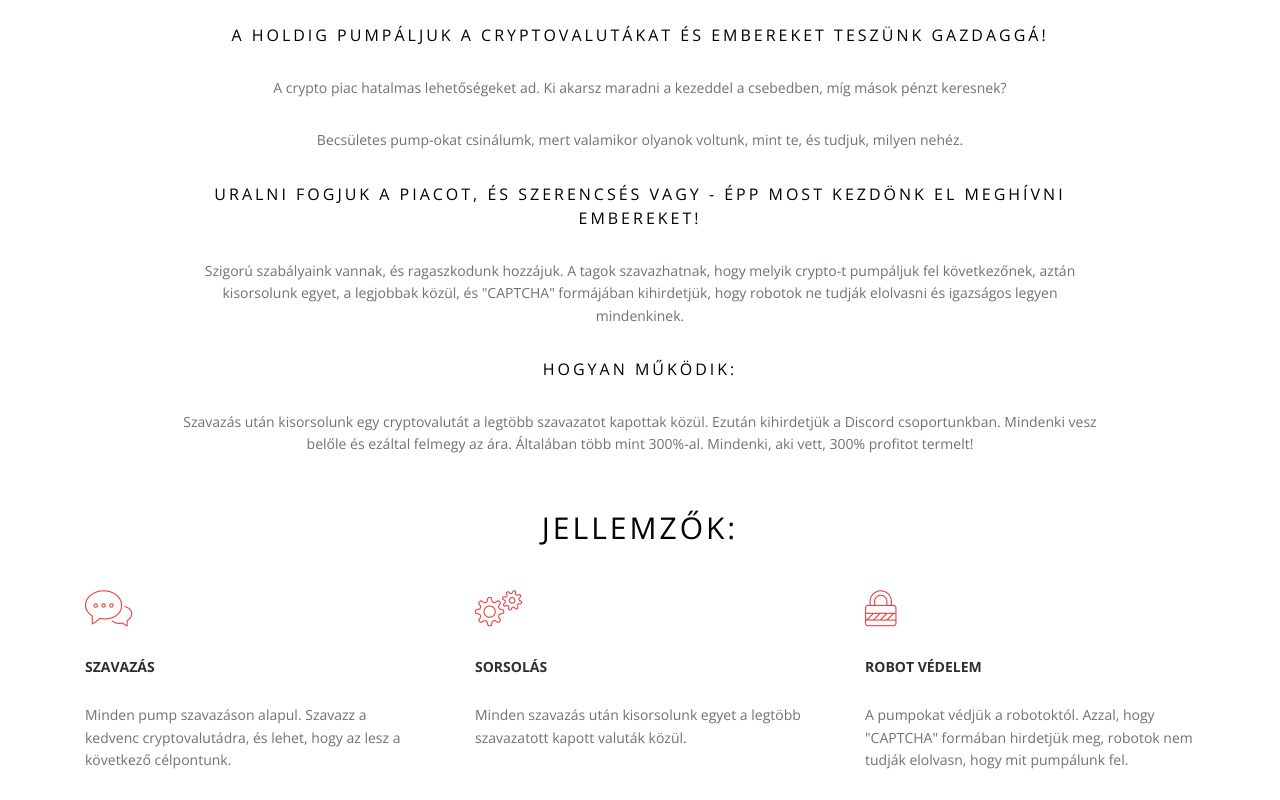
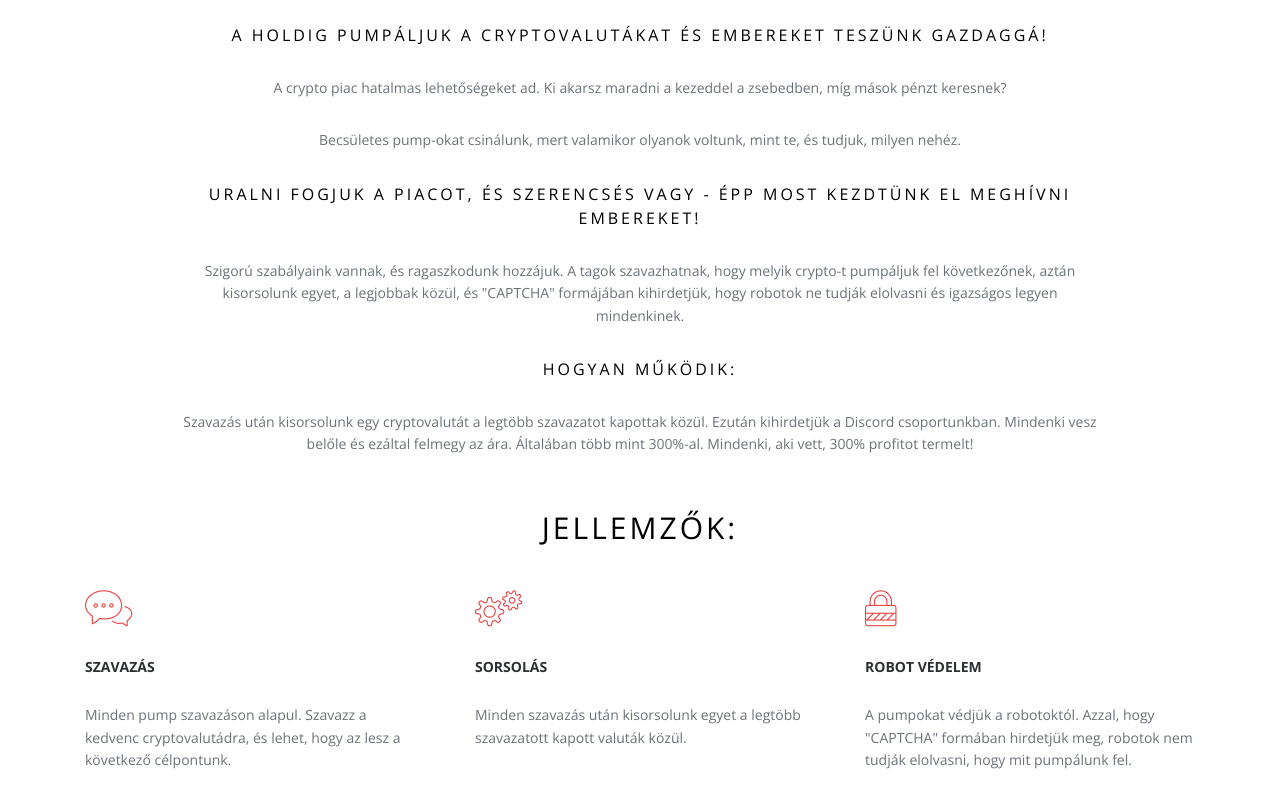
Before and after one commit to BatorGG/PumpCoinMultiLanguage, a plain HTML site: page indexhu.html in a window 1280 px wide. Shown: the part 980-1780 px from the top of the page. Drawn offline with nearby package versions, Linux system fonts and the light colour scheme; files whose address does not match are found by name.

Commit message:
Add files via upload

```diff
--- a/indexhu.html
+++ b/indexhu.html
@@ -81,9 +81,9 @@
       <div class="group-text text-center">
         <h1>Rólunk</h1>
 		<h2>A holdig pumpáljuk a cryptovalutákat és embereket teszünk gazdaggá!</h2>
-		<p>A crypto piac hatalmas lehetőségeket ad. Ki akarsz maradni a kezeddel a csebedben, míg mások pénzt keresnek?</p>
-		<p>Becsületes pump-okat csinálumk, mert valamikor olyanok voltunk, mint te, és tudjuk, milyen nehéz.</p>
-		<h2>Uralni fogjuk a piacot, és szerencsés vagy - épp most kezdönk el meghívni embereket!</h2>
+		<p>A crypto piac hatalmas lehetőségeket ad. Ki akarsz maradni a kezeddel a zsebedben, míg mások pénzt keresnek?</p>
+		<p>Becsületes pump-okat csinálunk, mert valamikor olyanok voltunk, mint te, és tudjuk, milyen nehéz.</p>
+		<h2>Uralni fogjuk a piacot, és szerencsés vagy - épp most kezdtünk el meghívni embereket!</h2>
 		<p>Szigorú szabályaink vannak, és ragaszkodunk hozzájuk. A tagok szavazhatnak, hogy melyik crypto-t pumpáljuk fel következőnek, aztán kisorsolunk egyet, a legjobbak közül, és "CAPTCHA" formájában kihirdetjük, hogy robotok ne tudják elolvasni és igazságos legyen mindenkinek.</p>
 		<h2>Hogyan működik:</h2>
 		<p>Szavazás után kisorsolunk egy cryptovalutát a legtöbb szavazatot kapottak közül. Ezután kihirdetjük a Discord csoportunkban. Mindenki vesz belőle és ezáltal felmegy az ára. Általában több mint 300%-al. Mindenki, aki vett, 300% profitot termelt!</p>
@@ -108,7 +108,7 @@
       <div class="col-md-4 col-sm-6 group"> <span class="icon icon-lock"></span>
         <div class="group-content">
           <h5>Robot Védelem</h5>
-          <p>A pumpokat védjük a robotoktól. Azzal, hogy "CAPTCHA" formában hirdetjük meg, robotok nem tudják elolvasn, hogy mit pumpálunk fel.</p>
+          <p>A pumpokat védjük a robotoktól. Azzal, hogy "CAPTCHA" formában hirdetjük meg, robotok nem tudják elolvasni, hogy mit pumpálunk fel.</p>
         </div>
       </div>
       <div class="col-md-4 col-sm-6 group"> <span class="icon icon-megaphone"></span>
@@ -178,7 +178,7 @@
   <div class="container">
     <div class="col-md-8 col-md-offset-2 text-center">
       <h3>Bármi kérdés?</h3>
-      <a href="mailto:bator.karpathegyi@gmail.com" class="btn btn-large">Kapcsolat</a> </div>
+      <a href="mailto:varadikocsog@gmail.com" class="btn btn-large">Kapcsolat</a> </div>
       <!-- Change email above! -->
   </div>
 </section>
```
Also changed, not shown: index.html (+1 -1 lines).
